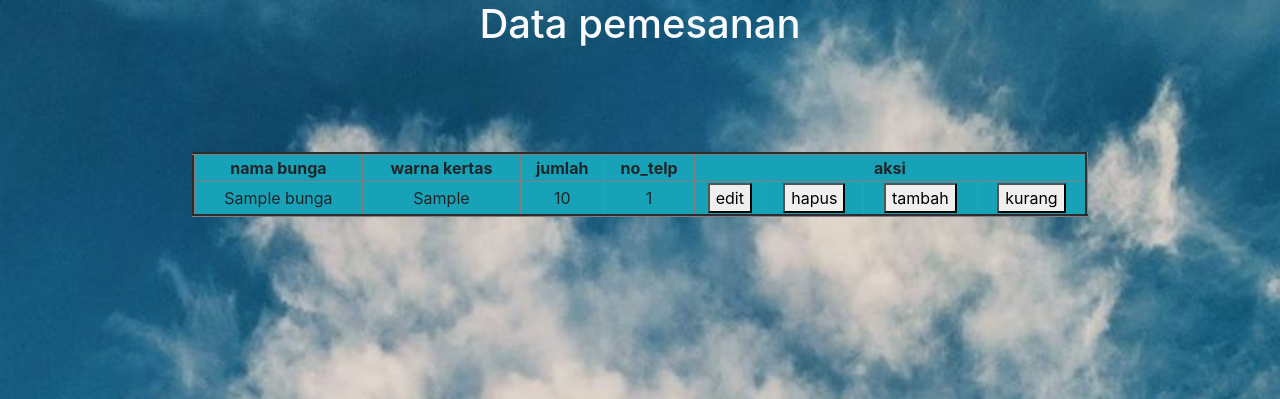
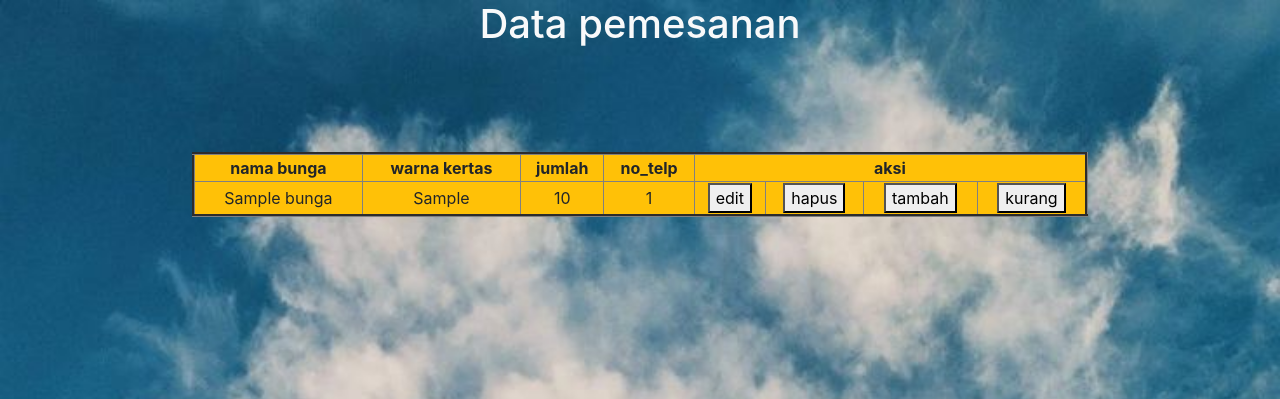
Before and after one commit to Devipurwita24/tokobungadevi, a PHP site: page /tablepesanan.php in a window 1280 px wide. Shown: the top 399 px of the page. Run offline with PHP 8.4, Linux system fonts and the light colour scheme; tables that the repository leaves empty hold one stand-in row (values such as "Sample post").

Commit message:
8 commit

```diff
--- a/tablepesanan.php
+++ b/tablepesanan.php
@@ -15,7 +15,7 @@
 </head>
 <body align="center">
     <center><h1 class="text-light">Data pemesanan</h1><br><br><br><br>
-    <table width ="70%" border="3" class="text-center bg-info">
+    <table width ="70%" border="3" class="text-center bg-warning">
     <tr>
         <th>nama bunga</th>
         <th>warna kertas</th>
```
Also changed, not shown: tabelpesanan.css (added).
